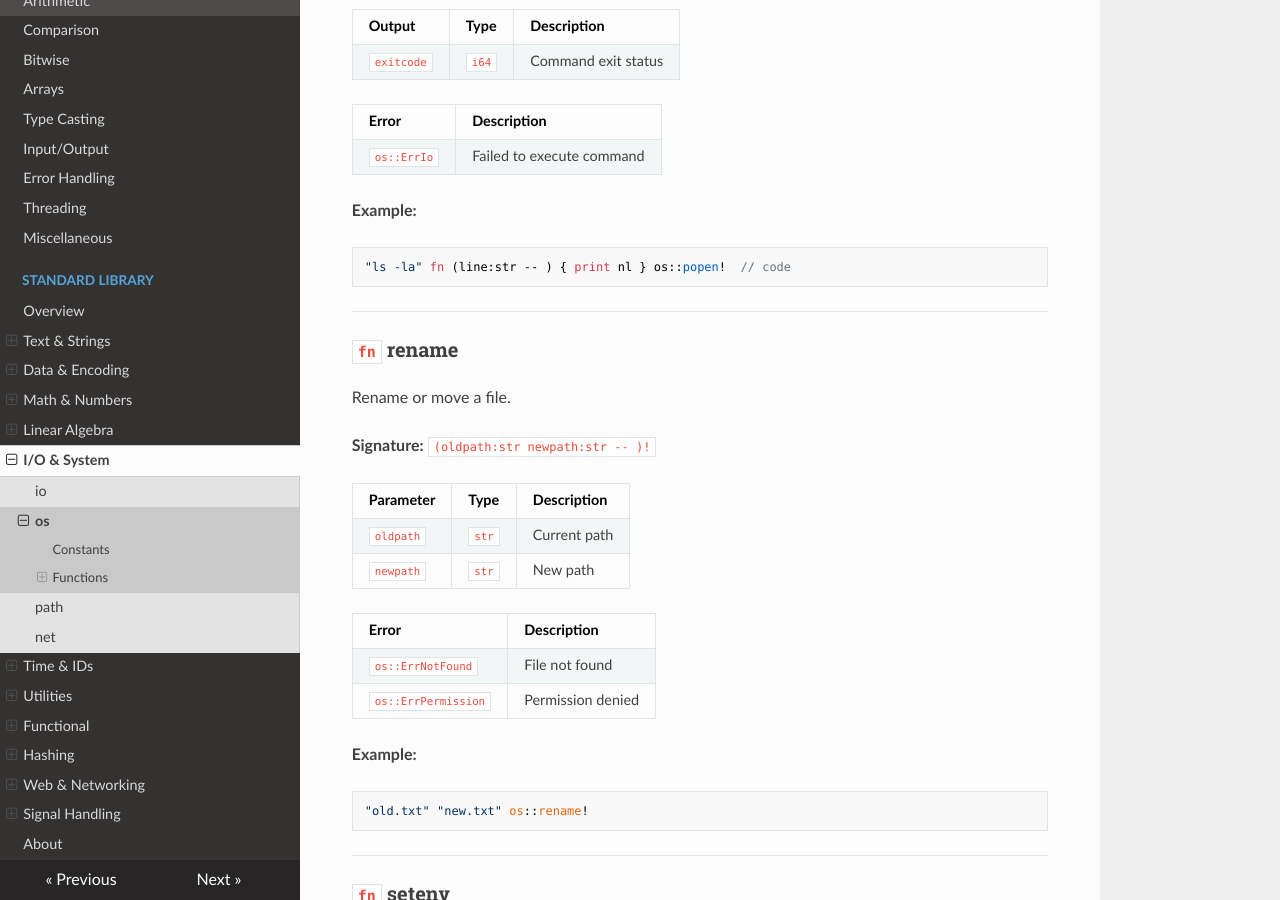
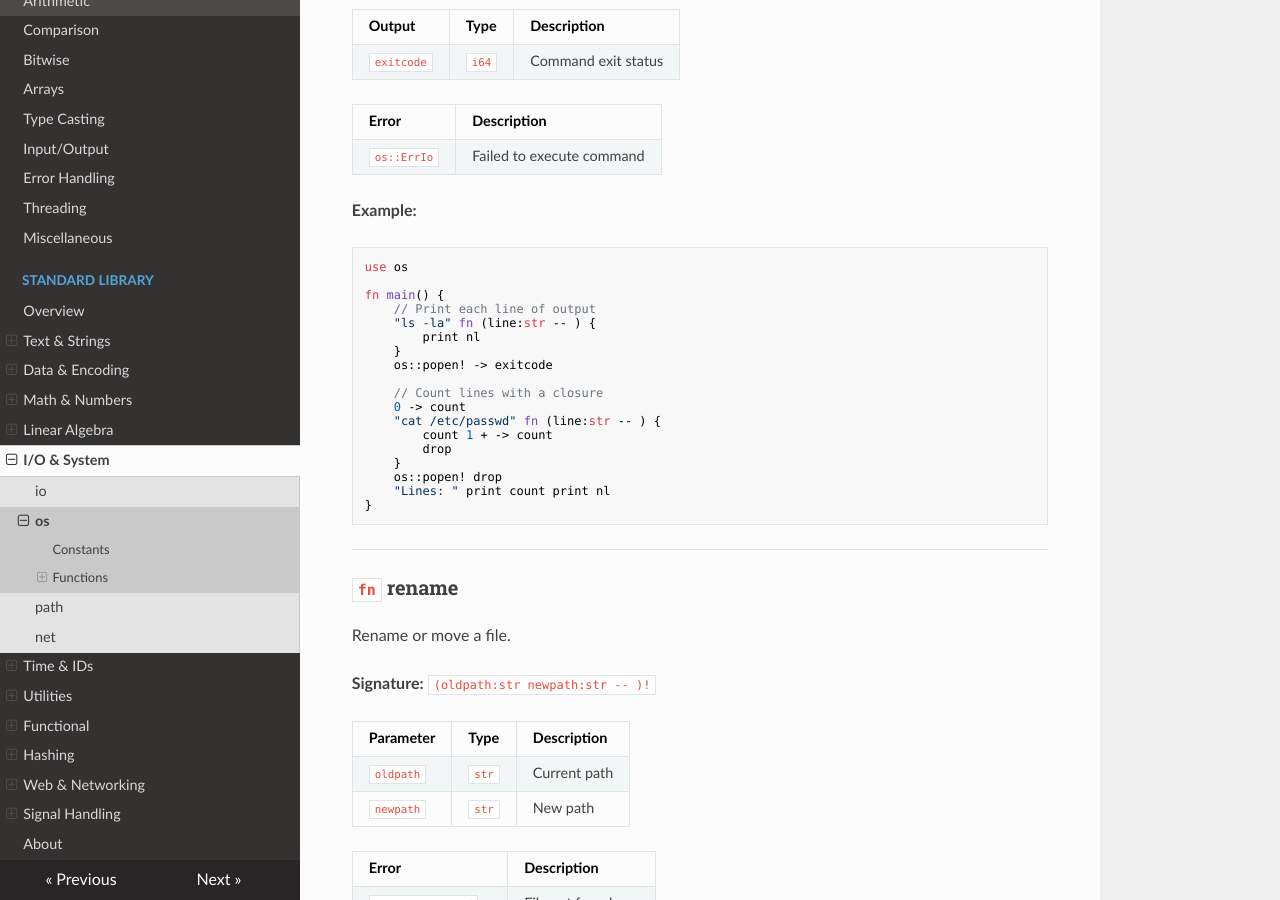
Before and after one commit to quadrate-language/quadrate, an MkDocs documentation site: the page built from docs/docs/docs/stdlib/os.md, in a window 1280 px wide and 900 px high, scrolled down 4679 px. Built offline with MkDocs 1.6.1, drawn with Linux system fonts in a browser that asks for light colours; nearby versions of some CDN libraries.

Commit message:
Fix proper formatting on os example

````diff
--- a/docs/docs/docs/stdlib/os.md
+++ b/docs/docs/docs/stdlib/os.md
@@ -205,7 +205,24 @@ Execute a command and stream output line-by-line to a callback. The callback is
 **Example:**
 
 ```qd
-"ls -la" fn (line:str -- ) { print nl } os::popen!  // code
+use os
+
+fn main() {
+	// Print each line of output
+	"ls -la" fn (line:str -- ) {
+		print nl
+	}
+	os::popen! -> exitcode
+
+	// Count lines with a closure
+	0 -> count
+	"cat /etc/passwd" fn (line:str -- ) {
+		count 1 + -> count
+		drop
+	}
+	os::popen! drop
+	"Lines: " print count print nl
+}
 ```
 
 ---
````
